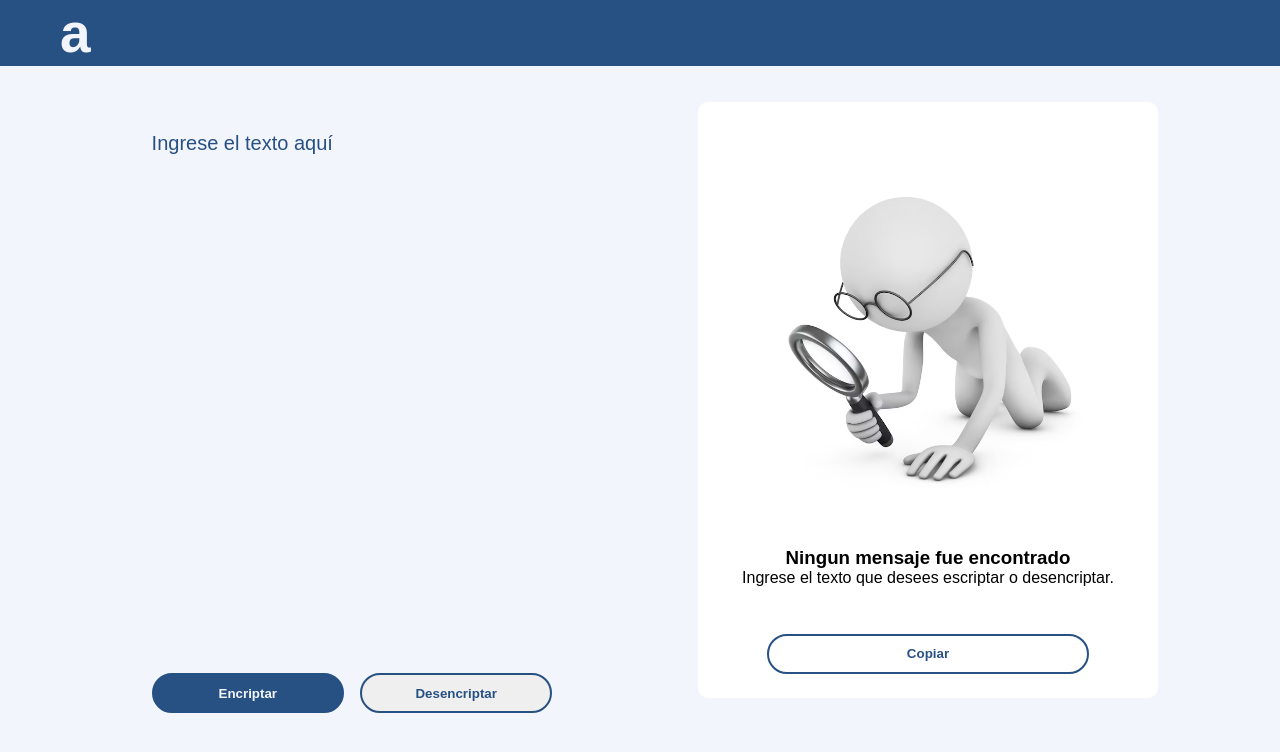
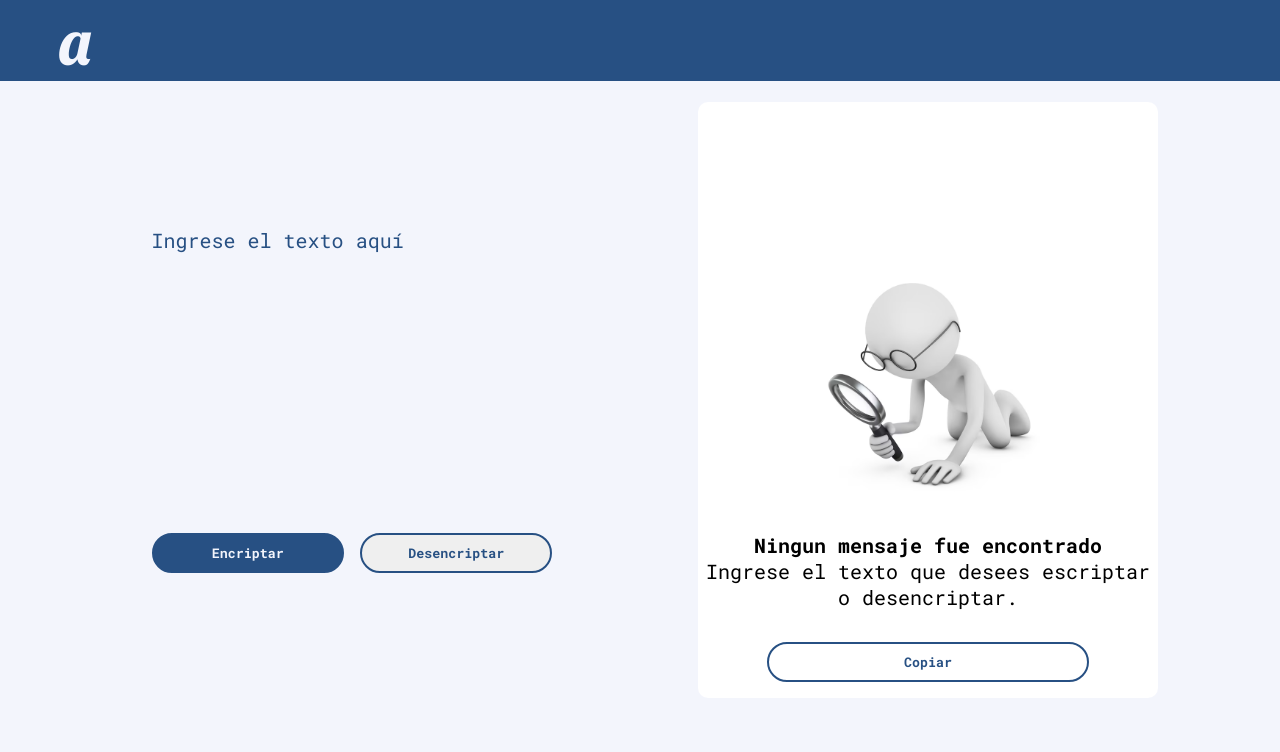
Before and after one commit to nxhuel/challenge-oracle, a website: page index.html in a window 1280 px wide. Drawn offline with Linux system fonts and the light colour scheme.

Commit message:
Finalizando proyecto

```diff
--- a/app.js
+++ b/app.js
@@ -10,9 +10,8 @@
 // COPIAR TEXTO
 
 // ARREGLAR
-// id="textoMostrado" -> se rompe al momento de poner mucho texto
-// Hacerlo responsive
-// Subir un poco mas los botones de encriptar/desencriptar
+
+document.getElementById('textoMostrado').style.visibility = 'hidden';
 
 const asignarTextoId = (id, texto) => {
     let elementoHTML = document.getElementById(id);
@@ -21,6 +20,7 @@ const asignarTextoId = (id, texto) => {
 };
 
 const condicionesIniciales = () => {
+    document.querySelector('#textoEncriptado').value = '';
     asignarTextoId("imagen", "img/image.png");
     asignarTextoId("mostrarSubtitulo", "Ningun mensaje fue encontrado");
     asignarTextoId("mostrarTexto", "Ingrese el texto que desees escriptar o desencriptar.");
@@ -35,6 +35,27 @@ const obtenerTexto = () => {
 const encriptarTexto = () => {
     texto = obtenerTexto();
     console.log(texto);
+
+    if (texto == '') {
+        document.getElementById('textoMostrado').style.visibility = 'visible';
+        let msgErrorVacio = document.getElementById('textoMostrado');
+        msgErrorVacio.innerHTML = 'No dejes el campo vacío.'
+
+        document.getElementById('imagen').style.visibility = 'hidden';
+        document.getElementById('mostrarSubtitulo').style.visibility = 'hidden';
+        document.getElementById('mostrarTexto').style.visibility = 'hidden';
+
+        setTimeout(() => {
+            document.getElementById('textoMostrado').style.visibility = 'hidden';
+            document.getElementById('imagen').style.visibility = 'visible';
+            document.getElementById('mostrarSubtitulo').style.visibility = 'visible';
+            document.getElementById('mostrarTexto').style.visibility = 'visible';
+        }, 1000);
+
+        return;
+    };
+
+    document.getElementById('textoMostrado').style.visibility = 'visible';
     document.getElementById('imagen').style.visibility = 'hidden';
     document.getElementById('mostrarSubtitulo').style.visibility = 'hidden';
     document.getElementById('mostrarTexto').style.visibility = 'hidden';
@@ -42,6 +63,7 @@ const encriptarTexto = () => {
 
 const desencriptarTexto = () => {
     condicionesIniciales();
+    document.getElementById('textoMostrado').style.visibility = 'hidden';
     document.getElementById('imagen').style.visibility = 'visible';
     document.getElementById('mostrarSubtitulo').style.visibility = 'visible';
     document.getElementById('mostrarTexto').style.visibility = 'visible';
@@ -49,9 +71,27 @@ const desencriptarTexto = () => {
 
 const copiarTexto = () => {
     texto = obtenerTexto();
+
     navigator.clipboard.writeText(texto).then(function () {
         console.log('Texto copiado al portapapeles');
     }).catch(function (err) {
         console.log('Error al copiar el texto: ', err);
     });
+
+    let textoCopiado = document.getElementById('textoCopiado');
+
+    if (texto != '') {
+        textoCopiado.innerHTML = 'Texto copiado';
+
+        setTimeout(() => {
+            textoCopiado.innerHTML = 'Copiar';
+        }, 1000)
+    } else {
+        textoCopiado.innerHTML = 'No se registro nada para copiar';
+    }
+
+    setTimeout(() => {
+        textoCopiado.innerHTML = 'Copiar';
+    }, 1000)
+
 };
--- a/index.html
+++ b/index.html
@@ -3,10 +3,26 @@
   <head>
     <meta charset="UTF-8" />
     <meta name="viewport" content="width=device-width, initial-scale=1.0" />
+    <!-- FONTS -->
+    <link rel="preconnect" href="https://fonts.googleapis.com" />
+    <link rel="preconnect" href="https://fonts.gstatic.com" crossorigin />
+    <link
+      href="https://fonts.googleapis.com/css2?family=Roboto+Mono:ital,wght@0,100..700;1,100..700&display=swap"
+      rel="stylesheet"
+    />
+
+    <link rel="preconnect" href="https://fonts.googleapis.com" />
+    <link rel="preconnect" href="https://fonts.gstatic.com" crossorigin />
+    <link
+      href="https://fonts.googleapis.com/css2?family=Lobster&display=swap"
+      rel="stylesheet"
+    />
+    <!-- CSS -->
     <link rel="stylesheet" href="style.css" />
     <link rel="stylesheet" href="./styles/nav.css" />
     <link rel="stylesheet" href="./styles/section.css" />
     <link rel="stylesheet" href="./styles/botones.css" />
+    <link rel="stylesheet" href="./styles/responsive.css">
     <title>Document</title>
   </head>
   <body>
@@ -16,7 +32,7 @@
     <section>
       <div class="section">
         <div class="section_escribirTexto">
-          <div class="input-container">
+          <div id="prueba" class="input-container">
             <textarea
               id="textoEncriptado"
               class="textoEncriptado"
@@ -36,7 +52,13 @@
         </div>
 
         <div class="section_mostrarTexto">
-          <div id="textoMostrado"></div>
+          <div class="textoMostrado_contenedor">
+            <textarea
+              id="textoMostrado"
+              class="textoMostrado"
+              readonly
+            ></textarea>
+          </div>
           <div class="mostrarTexto_img">
             <img id="imagen" src="img/image.png" alt="" />
           </div>
@@ -44,11 +66,11 @@
             <h3 id="mostrarSubtitulo" class="mostrarTexto_texto">
               Ningun mensaje fue encontrado
             </h3>
-            <p id="mostrarTexto" class="mostrarTexto_texto">
+            <p id="mostrarTexto" class="mostrarTexto_subTexto">
               Ingrese el texto que desees escriptar o desencriptar.
             </p>
           </div>
-          <button onclick="copiarTexto();" class="botonCopiar">Copiar</button>
+          <button id="textoCopiado" onclick="copiarTexto();" class="botonCopiar">Copiar</button>
         </div>
       </div>
     </section>
--- a/style.css
+++ b/style.css
@@ -3,7 +3,8 @@
     margin: 0 auto;
     padding: 0;
     list-style: none;
-    font-family: sans-serif;
+    font-family: "Roboto Mono", monospace;
+    font-optical-sizing: auto;
 }
 
 body {
--- a/styles/botones.css
+++ b/styles/botones.css
@@ -7,13 +7,26 @@
   color: #275083;
   border: 2px solid #275083;
   font-weight: bold;
+  cursor: pointer;
 }
 
 .botonEncriptar {
   background-color: #275083;
-  color: #F3F5FC;
+  color: #f3f5fc;
+}
+
+.botonEncriptar:active {
+  box-shadow: 2px 2px 15px #27508398;
+}
+
+.botonDesencriptar:active {
+  box-shadow: 2px 2px 15px #646464dc;
 }
 
 .botonCopiar {
-    background-color: #FFFF;
+  background-color: #ffff;
 }
+
+.botonCopiar:active {
+  box-shadow: 2px 2px 15px #646464dc;
+}
--- a/styles/nav.css
+++ b/styles/nav.css
@@ -1,5 +1,4 @@
 .titulo {
-    height: 66px;
   width: 100%;
   background-color: #275083;
   display: flex;
@@ -9,7 +8,10 @@
 }
 
 .titulo h1 {
-    margin-left: 60px;
-    color: #F3F5FC;
-    font-size: 55px;
+  margin-left: 30px;
+  color: #f3f5fc;
+  font-size: 40px;
+  font-family: "Lobster", sans-serif;
+  font-weight: 400;
+  font-style: normal;
 }
--- /dev/null
+++ b/styles/responsive.css
@@ -0,0 +1,126 @@
+@media screen and (min-width: 800px) {
+  .titulo {
+    width: 100%;
+    background-color: #275083;
+    display: flex;
+    justify-content: flex-start;
+    align-items: center;
+    position: fixed;
+  }
+
+  .titulo h1 {
+    margin-left: 60px;
+    color: #f3f5fc;
+    font-size: 65px;
+    font-family: "Lobster", sans-serif;
+    font-weight: 400;
+    font-style: normal;
+  }
+
+  .section {
+    background-color: #f3f5fc;
+    display: flex;
+    flex-direction: row;
+    padding: 8% 5%;
+    height: 100vh;
+  }
+
+  .section_escribirTexto,
+  .section_mostrarTexto {
+    /* background-color: brown; */
+    width: 40%;
+    display: flex;
+    flex-direction: column;
+    justify-content: space-around;
+  }
+
+  .section_escribirTexto {
+    padding-top: 0%;
+  }
+  .section_mostrarTexto {
+    background-color: #ffffff;
+    border-radius: 10px;
+  }
+
+  .input-container {
+    position: relative;
+    width: 100%;
+  }
+
+  .textoEncriptado {
+    background-color: #f3f5fc;
+    width: 100%;
+    padding: 30px;
+    font-size: 20px;
+    border: none;
+    outline: none;
+    resize: none;
+    box-sizing: border-box;
+    color: #275083;
+  }
+
+  .textoEncriptado::placeholder {
+    color: #275083;
+    font-size: 20px;
+    opacity: 1;
+    pointer-events: none;
+  }
+
+  .section_botones {
+    /* background-color: aqua; */
+    padding: 30px;
+    width: 100%;
+    display: flex;
+    gap: 4%;
+  }
+
+  .mostrarTexto_img {
+    width: 50%;
+  }
+
+  .mostrarTexto_img img {
+    width: 100%;
+    object-fit: cover;
+  }
+
+  .mostrarTexto_texto,
+  .mostrarTexto_subTexto {
+    text-align: center;
+    font-size: 20px;
+  }
+
+  .textoMostrado_contenedor {
+    width: 100%;
+    padding: 0% 10%;
+  }
+
+  .textoMostrado {
+    width: 100%;
+    padding: 30px;
+    font-size: 20px;
+    border: none;
+    outline: none;
+    resize: none;
+    box-sizing: border-box;
+  }
+
+  .botonEncriptar,
+  .botonDesencriptar,
+  .botonCopiar {
+    width: 70%;
+    height: 40px;
+    border-radius: 20px;
+    color: #275083;
+    border: 2px solid #275083;
+    font-weight: bold;
+  }
+
+  .botonEncriptar {
+    background-color: #275083;
+    color: #f3f5fc;
+  }
+
+  .botonCopiar {
+    background-color: #ffff;
+  }
+}
--- a/styles/section.css
+++ b/styles/section.css
@@ -1,7 +1,7 @@
 .section {
-  background-color: #F3F5FC;
+  background-color: #f3f5fc;
   display: flex;
-  flex-direction: row;
+  flex-direction: column;
   padding: 8% 5%;
   height: 100vh;
 }
@@ -9,15 +9,20 @@
 .section_escribirTexto,
 .section_mostrarTexto {
   /* background-color: brown; */
-  width: 40%;
+  width: 100%;
   display: flex;
   flex-direction: column;
   justify-content: space-around;
 }
 
+.section_escribirTexto {
+  padding-top: 20%;
+}
+
 .section_mostrarTexto {
-  background-color: #FFFFFF;
+  background-color: #ffffff;
   border-radius: 10px;
+  height: 100%;
 }
 
 .input-container {
@@ -26,21 +31,20 @@
 }
 
 .textoEncriptado {
-  background-color: #F3F5FC;
+  background-color: #f3f5fc;
   width: 100%;
   padding: 30px;
-  padding-bottom: 100%;
-  font-size: 20px;
+  font-size: 16px;
   border: none;
   outline: none;
-  resize: none;;
+  resize: none;
   box-sizing: border-box;
   color: #275083;
 }
 
 .textoEncriptado::placeholder {
   color: #275083;
-  font-size: 20px;
+  font-size: 16px;
   opacity: 1;
   pointer-events: none;
 }
@@ -54,7 +58,7 @@
 }
 
 .mostrarTexto_img {
-  width: 70%;
+  width: 50%;
 }
 
 .mostrarTexto_img img {
@@ -62,6 +66,28 @@
   object-fit: cover;
 }
 
-.mostrarTexto_texto {
+.mostrarTexto_texto,
+.mostrarTexto_subTexto {
   text-align: center;
+  font-size: 16px;
 }
+
+.mostrarTexto_subTexto {
+  font-size: 12px;
+}
+
+.textoMostrado_contenedor {
+  width: 100%;
+  padding: 0% 10%;
+  font-size: 16px;
+}
+
+.textoMostrado {
+  width: 100%;
+  padding: 30px;
+  font-size: 16px;
+  border: none;
+  outline: none;
+  resize: none;
+  box-sizing: border-box;
+}
```
Lines whose indentation alone changed are shown as unchanged.
